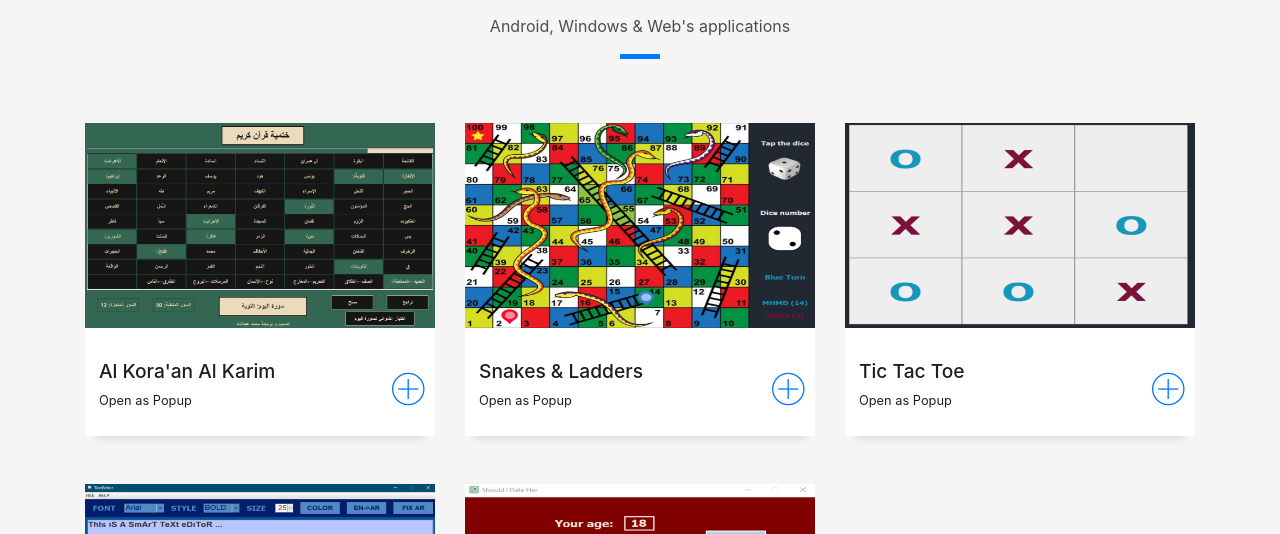
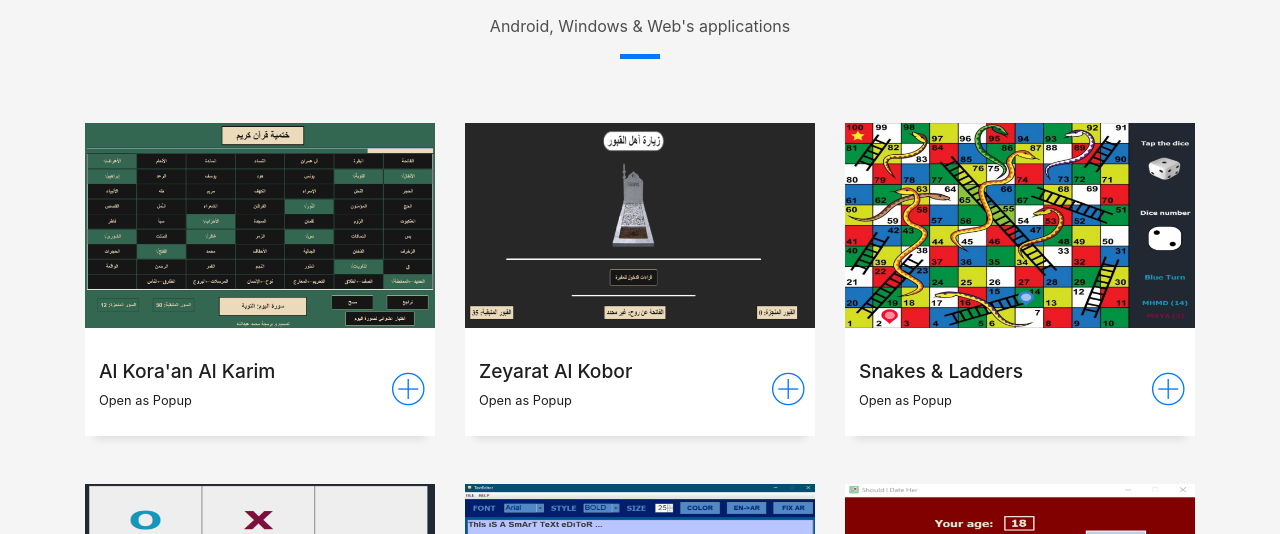
Before and after one commit to MhmdSAbdlh/mhmdsabdlh.github.io, a plain HTML site: page index.html in a window 1280 px wide. Shown: the part 940-1474 px from the top of the page. Drawn offline with Linux system fonts and the light colour scheme; files whose address does not match are found by name.

Commit message:
Add files via upload

```diff
--- a/index.html
+++ b/index.html
@@ -106,6 +106,7 @@
         </div>
       </div>
       <div class="row" id="android">
+
         <div class="col-md-4">
           <div class="work-box">
             <a href="https://mhmdsabdlh.github.io/koraan/" title="Koraan" target="_blank">
@@ -119,6 +120,31 @@
             </a>
                     <div class="w-more">
                       <span class="w-ctegory"><a href="https://mhmdsabdlh.github.io/koraan/" title="Koraan" data-lity>Open as Popup</a></span>
+                    </div>
+                  </div>
+                  <div class="col-sm-4">
+                    <div class="w-like">
+                      <span class="ion-ios-plus-outline"></span>
+                    </div>
+                  </div>
+                </div>
+              </div>
+          </div>
+        </div>
+
+        <div class="col-md-4">
+          <div class="work-box">
+            <a href="https://mhmdsabdlh.github.io/tomb/" title="Kobor" target="_blank">
+              <div class="work-img">
+                <img src="images\Work\tomb.png" alt="" class="img-fluid">
+              </div>
+              <div class="work-content">
+                <div class="row">
+                  <div class="col-sm-8">
+                    <h2 class="w-title">Zeyarat Al Kobor</h2>
+            </a>
+                    <div class="w-more">
+                      <span class="w-ctegory"><a href="https://mhmdsabdlh.github.io/tomb/" title="tomb" data-lity>Open as Popup</a></span>
                     </div>
                   </div>
                   <div class="col-sm-4">
```
